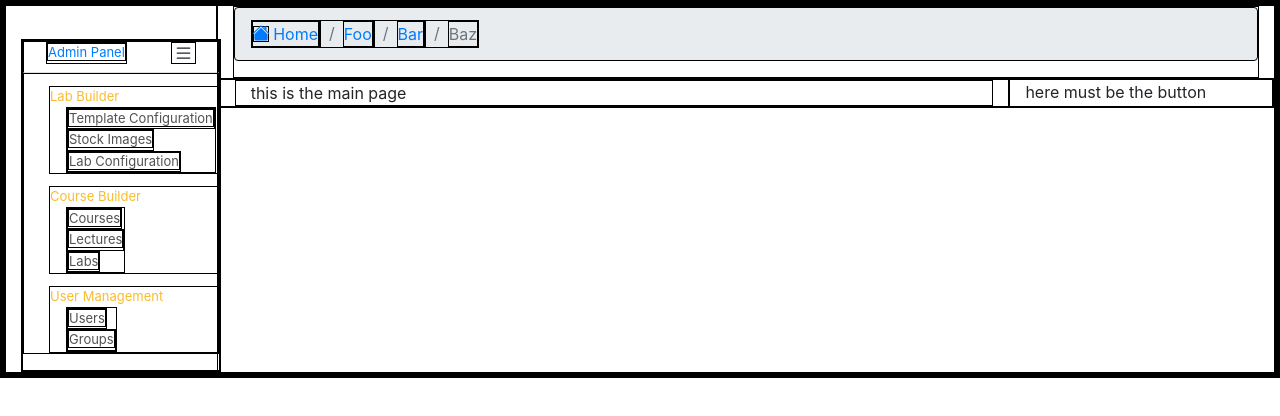
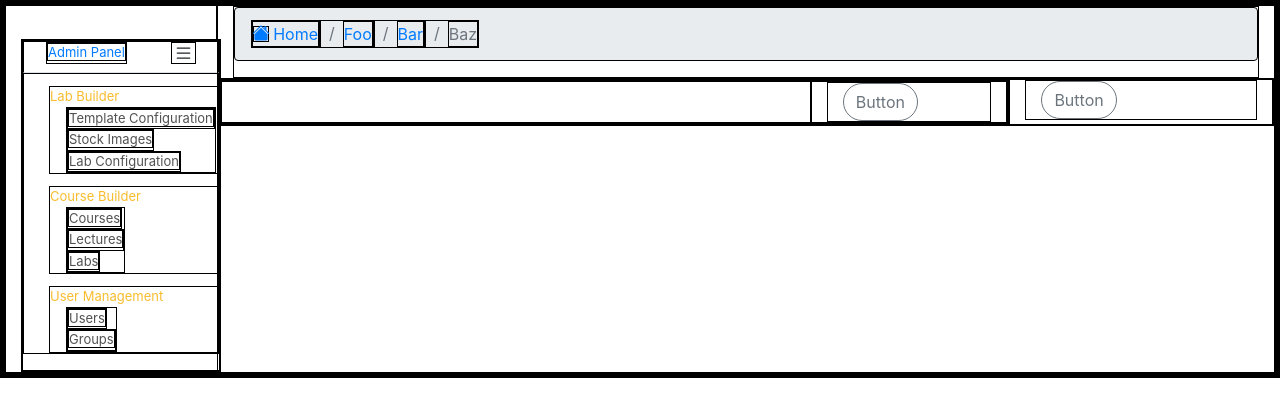
Before and after one commit to Koffer0-0/InovaAdmin, a Vue app: page / in a window 1280 px wide. Shown: the top 416 px of the page. Built offline with nearby package versions, Linux system fonts and the light colour scheme.

Commit message:
цуацуа

```diff
--- a/src/App.vue
+++ b/src/App.vue
@@ -8,16 +8,8 @@
         <div class="col-md-10">
           <Breadcrumb>
           </Breadcrumb>
-          <div class="row">
-            <div class="col-md-9">
-              <router-view>
-
-              </router-view>
-            </div>
-            <div class="col-md-3">
-              here must be the button
-            </div>
-          </div>
+          <MainLayout>
+          </MainLayout>
         </div>
       </div>
     </b-container>
@@ -27,11 +19,13 @@
 <script>
 import SideBar from "@/components/SideBar.vue";
 import Breadcrumb from "@/components/Breadcrumb.vue";
+import MainLayout from "@/pages/MainLayout.vue";
 
 export default {
   name: 'App',
   components: {
     Breadcrumb,
+    MainLayout,
     SideBar,
   },
   data() {
--- a/src/pages/Main.vue
+++ /dev/null
@@ -1,17 +0,0 @@
-<template>
-  <div class="container-fluid">
-    this is the main page
-    <router-view/>
-  </div>
-</template>
-
-<script>
-export default {
-  // eslint-disable-next-line vue/multi-word-component-names
-  name: "Main"
-}
-</script>
-
-<style scoped>
-
-</style>
--- /dev/null
+++ b/src/pages/MainLayout.vue
@@ -0,0 +1,28 @@
+<template>
+  <div class="row">
+    <div class="col-md-9">
+      <router-view>
+
+      </router-view>
+    </div>
+    <div class="col-md-3">
+      <CreateButton>
+
+      </CreateButton>
+    </div>
+  </div>
+</template>
+
+<script>
+import CreateButton from "@/components/UI/CreateButton.vue";
+
+export default {
+  // eslint-disable-next-line vue/multi-word-component-names
+  name: "Main",
+  components: {CreateButton}
+}
+</script>
+
+<style scoped>
+
+</style>
--- a/src/router/router.js
+++ b/src/router/router.js
@@ -1,4 +1,4 @@
-import Main from "@/pages/Main.vue";
+import Main from "@/pages/MainLayout.vue";
 import LabBuilder from "@/pages/LabBuilder.vue";
 import Router from 'vue-router'
 import Vue from "vue";
```
